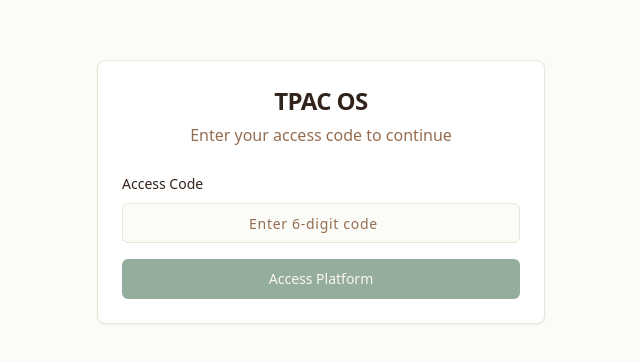
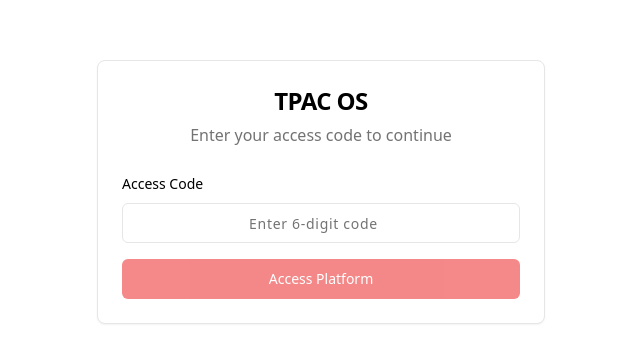
Before and after one commit to servertest159/tpac-os, a React (Vite) app: page /gear in a window 1280 px wide. Shown: the part 208-570 px from the top of the page, without its empty margins (319-959 px from the left). Built offline with nearby package versions, Linux system fonts and the light colour scheme.

Commit message:
Reverted to commit baeb4665fba74a996320b4e9b2efd905c30dade7

```diff
--- a/src/components/dashboard/DashboardOverview.tsx
+++ b/src/components/dashboard/DashboardOverview.tsx
@@ -3,7 +3,7 @@ import React from "react";
 import { Link } from "react-router-dom";
 import { Card, CardContent, CardDescription, CardFooter, CardHeader, CardTitle } from "@/components/ui/card";
 import { Button } from "@/components/ui/button";
-import { Map, Backpack, Users, ClipboardList, MapPin } from "lucide-react";
+import { Calendar, Package, Users, MessageSquare } from "lucide-react";
 
 // Sample data for demo purposes
 const stats = [
@@ -11,28 +11,28 @@ const stats = [
     title: "Upcoming Events",
     value: 3,
     description: "Events in the next 30 days",
-    icon: <Map className="h-8 w-8 text-primary" />,
+    icon: <Calendar className="h-8 w-8 text-forest" />,
     link: "/events",
   },
   {
-    title: "Gear Inventory",
+    title: "Gear Items",
     value: 24,
-    description: "Items ready for the field",
-    icon: <Backpack className="h-8 w-8 text-primary" />,
+    description: "Items in your inventory",
+    icon: <Package className="h-8 w-8 text-forest" />,
     link: "/gear",
   },
   {
-    title: "Active Participants",
+    title: "Participants",
     value: 18,
-    description: "Members on upcoming trips",
-    icon: <Users className="h-8 w-8 text-primary" />,
+    description: "People attending your events",
+    icon: <Users className="h-8 w-8 text-forest" />,
     link: "/events",
   },
   {
-    title: "Feedback Reports",
+    title: "Feedback Responses",
     value: 12,
-    description: "AARs submitted",
-    icon: <ClipboardList className="h-8 w-8 text-primary" />,
+    description: "Responses collected",
+    icon: <MessageSquare className="h-8 w-8 text-forest" />,
     link: "/feedback",
   },
 ];
@@ -65,9 +65,9 @@ const DashboardOverview = () => {
   return (
     <div className="space-y-8">
       <div>
-        <h1 className="mb-2">Your Digital Basecamp</h1>
+        <h1 className="mb-2">Welcome to Adventure Planner</h1>
         <p className="text-muted-foreground">
-          Plan, execute, and reflect on your Singapore adventures.
+          Manage your outdoor adventures from one place
         </p>
       </div>
 
@@ -107,7 +107,7 @@ const DashboardOverview = () => {
               <CardHeader>
                 <CardTitle className="text-lg">{event.title}</CardTitle>
                 <CardDescription className="flex items-center gap-1">
-                  <Map className="h-3 w-3" />
+                  <Calendar className="h-3 w-3" />
                   {new Date(event.date).toLocaleDateString(undefined, {
                     weekday: 'long',
                     year: 'numeric',
@@ -117,15 +117,12 @@ const DashboardOverview = () => {
                 </CardDescription>
               </CardHeader>
               <CardContent>
-                <div className="flex justify-between text-sm text-muted-foreground">
+                <div className="flex justify-between text-sm">
                   <span className="flex items-center gap-1">
                     <Users className="h-3 w-3" />
                     {event.participants} participants
                   </span>
-                  <span className="flex items-center gap-1">
-                    <MapPin className="h-3 w-3" />
-                    {event.location}
-                  </span>
+                  <span>{event.location}</span>
                 </div>
               </CardContent>
               <CardFooter>
--- a/src/components/layout/Header.tsx
+++ b/src/components/layout/Header.tsx
@@ -2,7 +2,7 @@
 import React, { useState } from "react";
 import { Link, useLocation } from "react-router-dom";
 import { Button } from "@/components/ui/button";
-import { LayoutGrid, Map, Backpack, ClipboardList, LogOut } from "lucide-react";
+import { Calendar, Users, Package, MessageSquare, LogOut } from "lucide-react";
 import { cn } from "@/lib/utils";
 import { useAuth } from "@/hooks/useAuth";
 import { useToast } from "@/hooks/use-toast";
@@ -14,13 +14,13 @@ const Header = () => {
   const { toast } = useToast();
 
   const navItems = [
-    { path: "/dashboard", label: "Dashboard", icon: <LayoutGrid className="w-4 h-4" /> },
-    { path: "/events", label: "Events", icon: <Map className="w-4 h-4" /> },
-    { path: "/gear", label: "Gear", icon: <Backpack className="w-4 h-4" /> },
-    { path: "/feedback", label: "Feedback", icon: <ClipboardList className="w-4 h-4" /> },
+    { path: "/dashboard", label: "Dashboard", icon: <Users className="w-4 h-4" /> },
+    { path: "/events", label: "Events", icon: <Calendar className="w-4 h-4" /> },
+    { path: "/gear", label: "Gear", icon: <Package className="w-4 h-4" /> },
+    { path: "/feedback", label: "Feedback", icon: <MessageSquare className="w-4 h-4" /> },
   ];
 
-  const isActive = (path: string) => location.pathname.startsWith(path);
+  const isActive = (path: string) => location.pathname === path;
 
   const handleLogout = () => {
     logout();
@@ -32,11 +32,11 @@ const Header = () => {
   };
 
   return (
-    <header className="bg-background border-b sticky top-0 z-30">
+    <header className="bg-white border-b sticky top-0 z-30">
       <div className="container mx-auto px-4 flex items-center justify-between h-16">
         <div className="flex items-center space-x-2">
           <Link to="/dashboard" className="flex items-center">
-            <span className="font-bold text-2xl text-foreground">TPAC OS</span>
+            <span className="font-bold text-2xl text-black">TPAC OS</span>
           </Link>
         </div>
 
@@ -62,7 +62,7 @@ const Header = () => {
           <Button
             variant="ghost"
             onClick={handleLogout}
-            className="hidden md:flex items-center space-x-2 text-muted-foreground hover:text-foreground"
+            className="hidden md:flex items-center space-x-2 text-gray-600 hover:text-gray-900"
           >
             <LogOut className="w-4 h-4" />
             <span>Log Out</span>
@@ -103,7 +103,7 @@ const Header = () => {
 
       {/* Mobile Navigation Menu */}
       {isMenuOpen && (
-        <div className="md:hidden bg-background border-t">
+        <div className="md:hidden bg-white border-t">
           <div className="container mx-auto px-4 py-2">
             {navItems.map((item) => (
               <Link
@@ -111,7 +111,7 @@ const Header = () => {
                 to={item.path}
                 className={cn(
                   "flex items-center space-x-2 py-3 px-2",
-                  isActive(item.path) ? "text-primary font-medium" : "text-muted-foreground"
+                  isActive(item.path) ? "text-primary font-medium" : "text-gray-700"
                 )}
                 onClick={() => setIsMenuOpen(false)}
               >
@@ -125,7 +125,7 @@ const Header = () => {
                 handleLogout();
                 setIsMenuOpen(false);
               }}
-              className="flex items-center space-x-2 py-3 px-2 text-muted-foreground w-full text-left"
+              className="flex items-center space-x-2 py-3 px-2 text-gray-700 w-full text-left"
             >
               <LogOut className="w-4 h-4" />
               <span>Log Out</span>
--- a/src/components/layout/MainLayout.tsx
+++ b/src/components/layout/MainLayout.tsx
@@ -13,7 +13,7 @@ const MainLayout: React.FC<MainLayoutProps> = ({ children }) => {
       <main className="flex-grow container mx-auto px-4 py-6">
         {children}
       </main>
-      <footer className="bg-secondary text-secondary-foreground py-4">
+      <footer className="bg-black text-white py-4">
         <div className="container mx-auto px-4 text-center text-sm">
           <p>© {new Date().getFullYear()} TPAC OS. All rights reserved.</p>
         </div>
--- a/src/index.css
+++ b/src/index.css
@@ -5,74 +5,74 @@
 
 @layer base {
   :root {
-    --background: 45 30% 98%;
-    --foreground: 25 30% 15%;
+    --background: 0 0% 100%;
+    --foreground: 0 0% 0%;
 
     --card: 0 0% 100%;
-    --card-foreground: 25 30% 15%;
+    --card-foreground: 0 0% 0%;
 
     --popover: 0 0% 100%;
-    --popover-foreground: 25 30% 15%;
+    --popover-foreground: 0 0% 0%;
 
-    --primary: 140 35% 27%; /* forest: #2d5a3d */
-    --primary-foreground: 40 56% 93%; /* tan: #f5efe3 */
+    --primary: 0 84% 50%;
+    --primary-foreground: 0 0% 100%;
 
-    --secondary: 30 45% 37%; /* earth: #8b5e34 */
-    --secondary-foreground: 40 56% 93%; /* tan: #f5efe3 */
+    --secondary: 0 0% 20%;
+    --secondary-foreground: 0 0% 100%;
 
-    --muted: 45 30% 94%;
-    --muted-foreground: 25 30% 45%;
+    --muted: 0 0% 96%;
+    --muted-foreground: 0 0% 45%;
 
-    --accent: 45 30% 90%;
-    --accent-foreground: 140 35% 15%;
+    --accent: 0 0% 96%;
+    --accent-foreground: 0 0% 9%;
 
     --destructive: 0 84% 60%;
     --destructive-foreground: 0 0% 98%;
 
-    --border: 45 30% 88%;
-    --input: 45 30% 88%;
-    --ring: 140 35% 27%;
+    --border: 0 0% 90%;
+    --input: 0 0% 90%;
+    --ring: 0 84% 50%;
 
     --radius: 0.5rem;
 
-    --sidebar-background: 25 30% 12%;
-    --sidebar-foreground: 45 30% 94%;
-    --sidebar-primary: 140 35% 37%;
-    --sidebar-primary-foreground: 40 56% 93%;
-    --sidebar-accent: 25 30% 20%;
-    --sidebar-accent-foreground: 45 30% 94%;
-    --sidebar-border: 25 30% 25%;
-    --sidebar-ring: 45 30% 94%;
+    --sidebar-background: 0 0% 0%;
+    --sidebar-foreground: 0 0% 100%;
+    --sidebar-primary: 0 84% 50%;
+    --sidebar-primary-foreground: 0 0% 100%;
+    --sidebar-accent: 0 0% 15%;
+    --sidebar-accent-foreground: 0 0% 100%;
+    --sidebar-border: 0 0% 20%;
+    --sidebar-ring: 0 0% 100%;
   }
 
   .dark {
-    --background: 25 30% 12%;
-    --foreground: 45 30% 94%;
+    --background: 0 0% 5%;
+    --foreground: 0 0% 100%;
 
-    --card: 25 30% 12%;
-    --card-foreground: 45 30% 94%;
+    --card: 0 0% 5%;
+    --card-foreground: 0 0% 100%;
 
-    --popover: 25 30% 12%;
-    --popover-foreground: 45 30% 94%;
+    --popover: 0 0% 5%;
+    --popover-foreground: 0 0% 100%;
 
-    --primary: 140 35% 37%;
-    --primary-foreground: 40 56% 93%;
+    --primary: 0 84% 50%;
+    --primary-foreground: 0 0% 100%;
 
-    --secondary: 30 45% 47%;
-    --secondary-foreground: 40 56% 93%;
+    --secondary: 0 0% 10%;
+    --secondary-foreground: 0 0% 100%;
 
-    --muted: 25 30% 20%;
-    --muted-foreground: 45 30% 65%;
+    --muted: 0 0% 15%;
+    --muted-foreground: 0 0% 65%;
 
-    --accent: 25 30% 20%;
-    --accent-foreground: 45 30% 94%;
+    --accent: 0 0% 15%;
+    --accent-foreground: 0 0% 100%;
 
-    --destructive: 0 70% 50%;
+    --destructive: 0 84% 60%;
     --destructive-foreground: 0 0% 100%;
 
-    --border: 25 30% 25%;
-    --input: 25 30% 25%;
-    --ring: 140 35% 37%;
+    --border: 0 0% 15%;
+    --input: 0 0% 15%;
+    --ring: 0 84% 50%;
   }
 }
 
@@ -117,7 +117,7 @@
   }
 
   .nav-link {
-    @apply flex items-center gap-2 px-3 py-2 rounded-md text-sm font-medium transition-colors hover:bg-muted;
+    @apply flex items-center gap-2 px-3 py-2 rounded-md text-sm font-medium transition-colors hover:bg-accent;
   }
 
   .nav-link.active {
--- a/tailwind.config.ts
+++ b/tailwind.config.ts
@@ -1,3 +1,4 @@
+
 import type { Config } from "tailwindcss";
 
 export default {
@@ -52,26 +53,26 @@ export default {
 					DEFAULT: 'hsl(var(--card))',
 					foreground: 'hsl(var(--card-foreground))'
 				},
-				// Custom colors updated for Singapore outdoors theme
+				// Custom colors updated for red, black, white theme
 				forest: {
-					DEFAULT: '#2d5a3d', // Deep tropical green
-					light: '#4a7c59',
-					dark: '#1e3c28'
+					DEFAULT: '#000000',
+					light: '#333333',
+					dark: '#000000'
 				},
 				earth: {
-					DEFAULT: '#8b5e34', // Rich loamy brown
-					light: '#a98467',
-					dark: '#6f4a29'
+					DEFAULT: '#000000',
+					light: '#666666',
+					dark: '#000000'
 				},
 				sky: {
-					DEFAULT: '#a2b2c1', // Hazy sky blue
-					light: '#c1cdd7',
-					dark: '#8395a9'
+					DEFAULT: '#FF0000',
+					light: '#FF6666',
+					dark: '#CC0000'
 				},
 				tan: {
-					DEFAULT: '#f0e6d2', // Sandy beige
-					light: '#f5efe3',
-					dark: '#e0d6c2'
+					DEFAULT: '#FFFFFF',
+					light: '#FFFFFF',
+					dark: '#F0F0F0'
 				},
 				sidebar: {
 					DEFAULT: 'hsl(var(--sidebar-background))',
```
